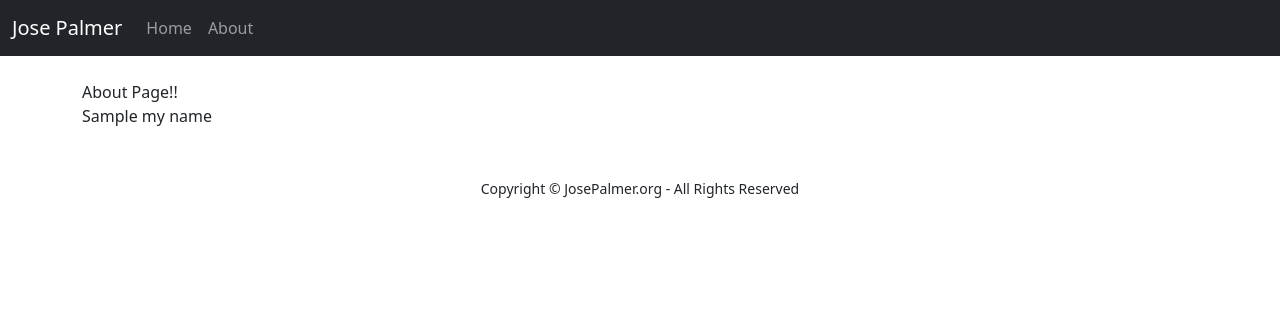
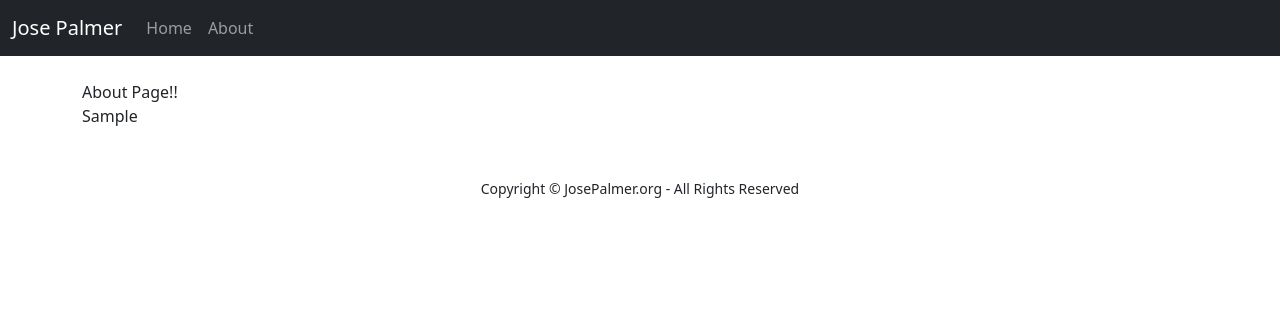
Before and after one commit to jpalmeros/intro_django, a Django app: template pages/templates/about.html in a window 1280 px wide. Shown: the top 316 px of the page. Run offline with Django 4.2, Linux system fonts and the light colour scheme; the template is opened without the code that fills it: most values are stand-ins (such as "Sample title", 1, 10 or a date in 2020).

Commit message:
Using External Python Programas

```diff
--- /dev/null
+++ b/pages/namer.py
@@ -0,0 +1,2 @@
+def bob():
+    return "Mi nombre es todavía Jose Palmer"
--- a/pages/templates/about.html
+++ b/pages/templates/about.html
@@ -7,6 +7,6 @@ About Page!!
 
 <br>
 
-{{ my_name }}
+{{ my_stuff }}
 
 {% endblock %}
--- a/pages/views.py
+++ b/pages/views.py
@@ -6,8 +6,8 @@ def home(request):
 
 
 def about(request):
-    my_name = "Hola, mi nombre es Jose Palmer"
-    return render(request, "about.html", {"my_name": my_name})
+    from pages.namer import bob
+    return render(request, "about.html", {"my_stuff": bob})
 
 
 def contact(request):
```
